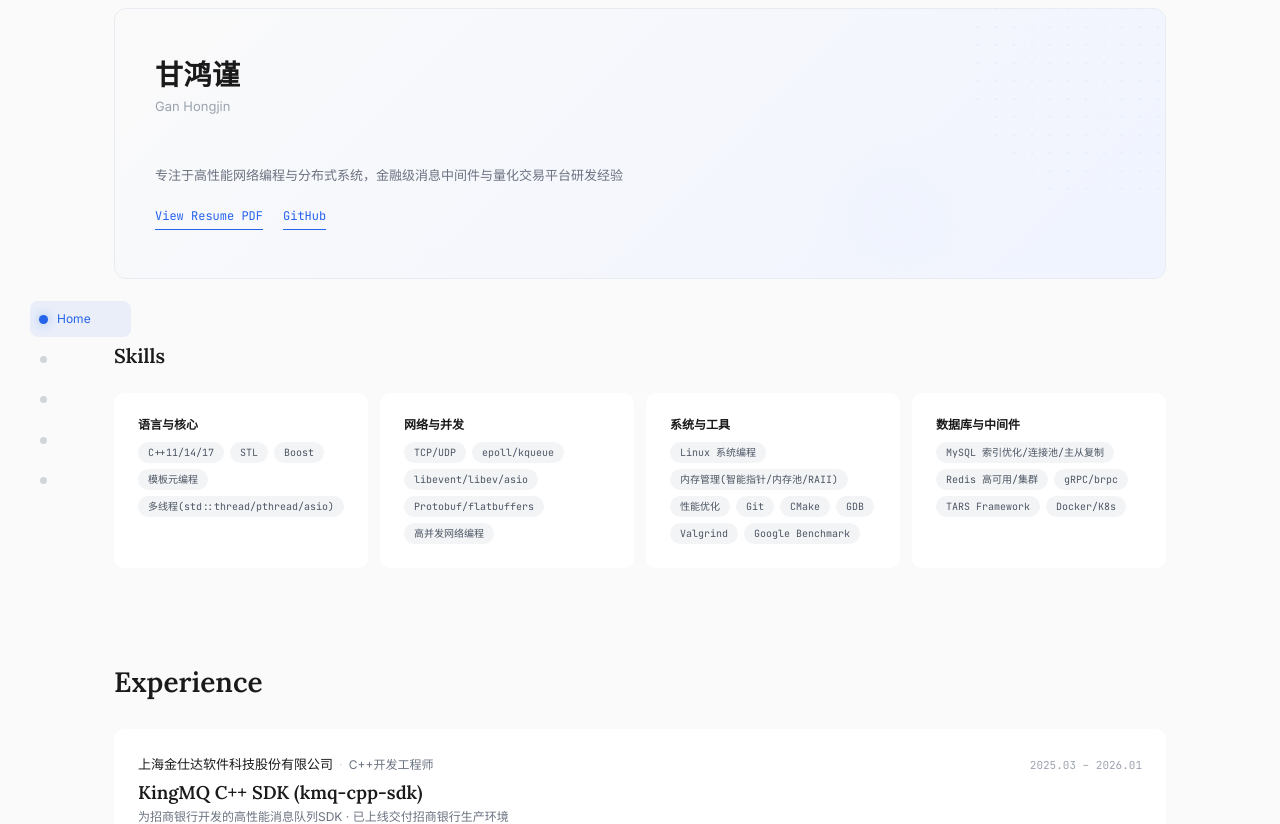
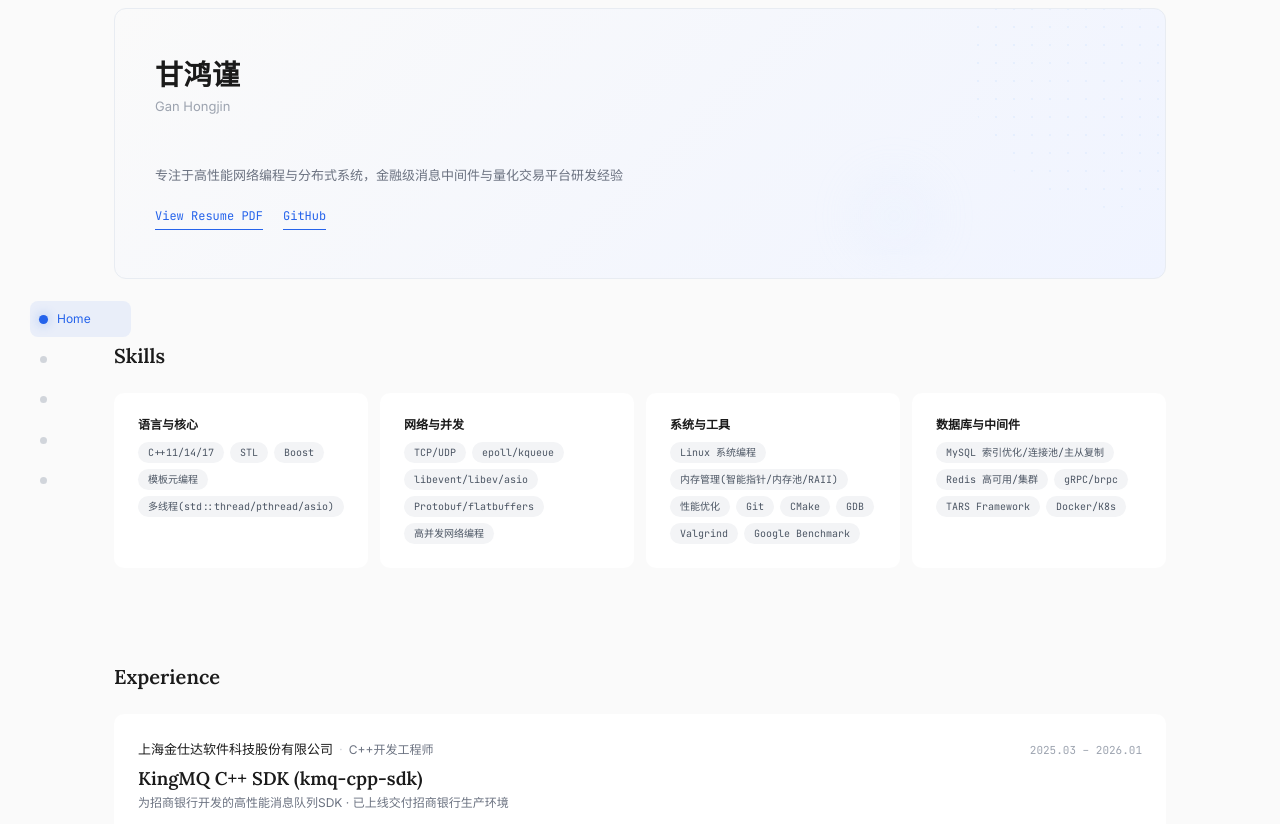
Before and after one commit to wustghj/MyWebResume, a Vue app: page / in a window 1280 px wide. Shown: the top 824 px of the page. Built offline with nearby package versions, Linux system fonts and the light colour scheme.

Commit message:
refactor: update experience section with Power3.out reveal

```diff
--- a/src/components/ExperienceSection.vue
+++ b/src/components/ExperienceSection.vue
@@ -13,16 +13,17 @@ onMounted(() => {
   const cards = document.querySelectorAll('.exp-card-wrapper')
   const tl = gsap.fromTo(
     cards,
-    { opacity: 0, y: 30 },
+    { opacity: 0, y: 30, scale: 0.97 },
     {
       opacity: 1,
       y: 0,
-      duration: 0.6,
-      stagger: 0.15,
-      ease: 'power2.out',
+      scale: 1,
+      duration: 0.55,
+      stagger: 0.12,
+      ease: 'power3.out',
       scrollTrigger: {
         trigger: '#experience-section',
-        start: 'top 70%',
+        start: 'top 85%',
       },
     },
   )
@@ -50,7 +51,9 @@ onUnmounted(() => {
 
 <style scoped>
 .section-heading {
-  font-size: 1.75rem;
-  margin-bottom: 28px;
+  font-family: 'Noto Serif SC', 'Lora', serif;
+  font-size: 1.25rem;
+  font-weight: 600;
+  margin-bottom: 1.5rem;
 }
 </style>
```
